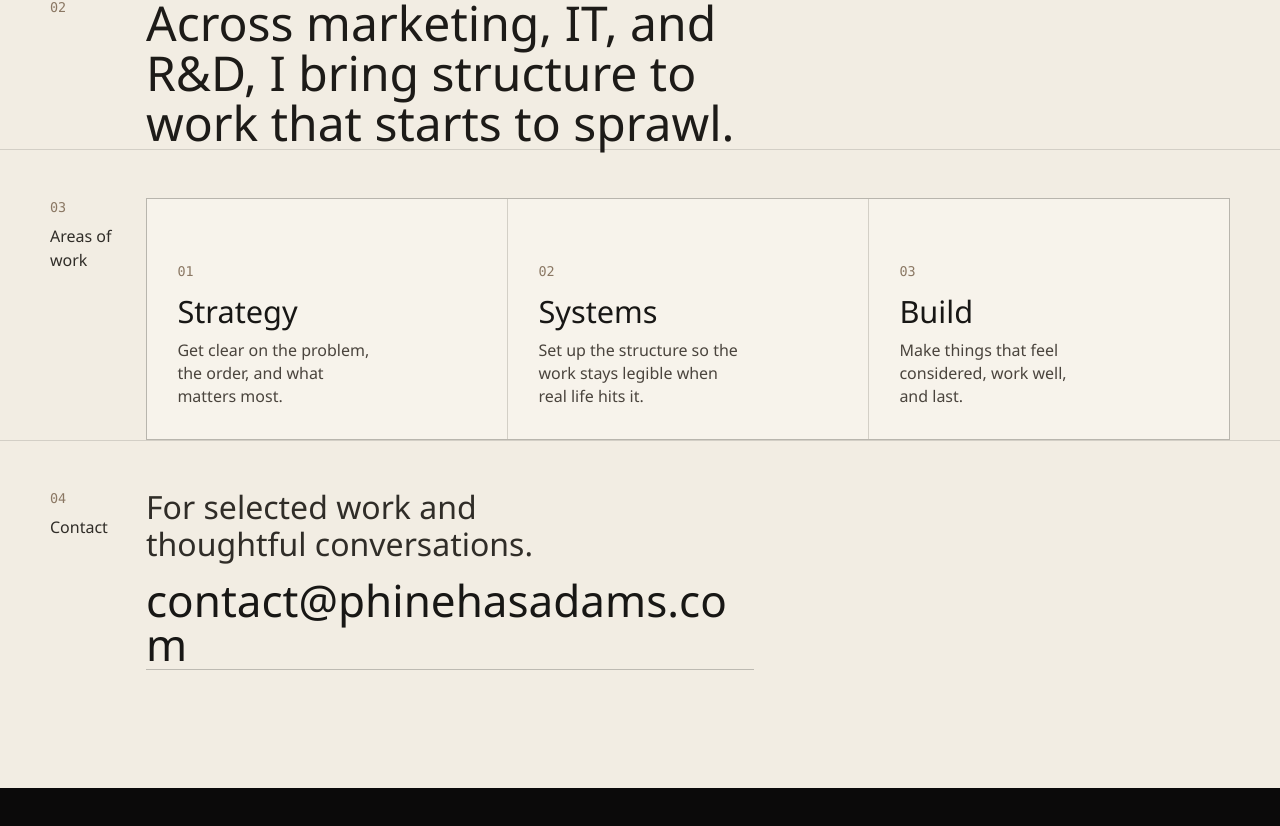
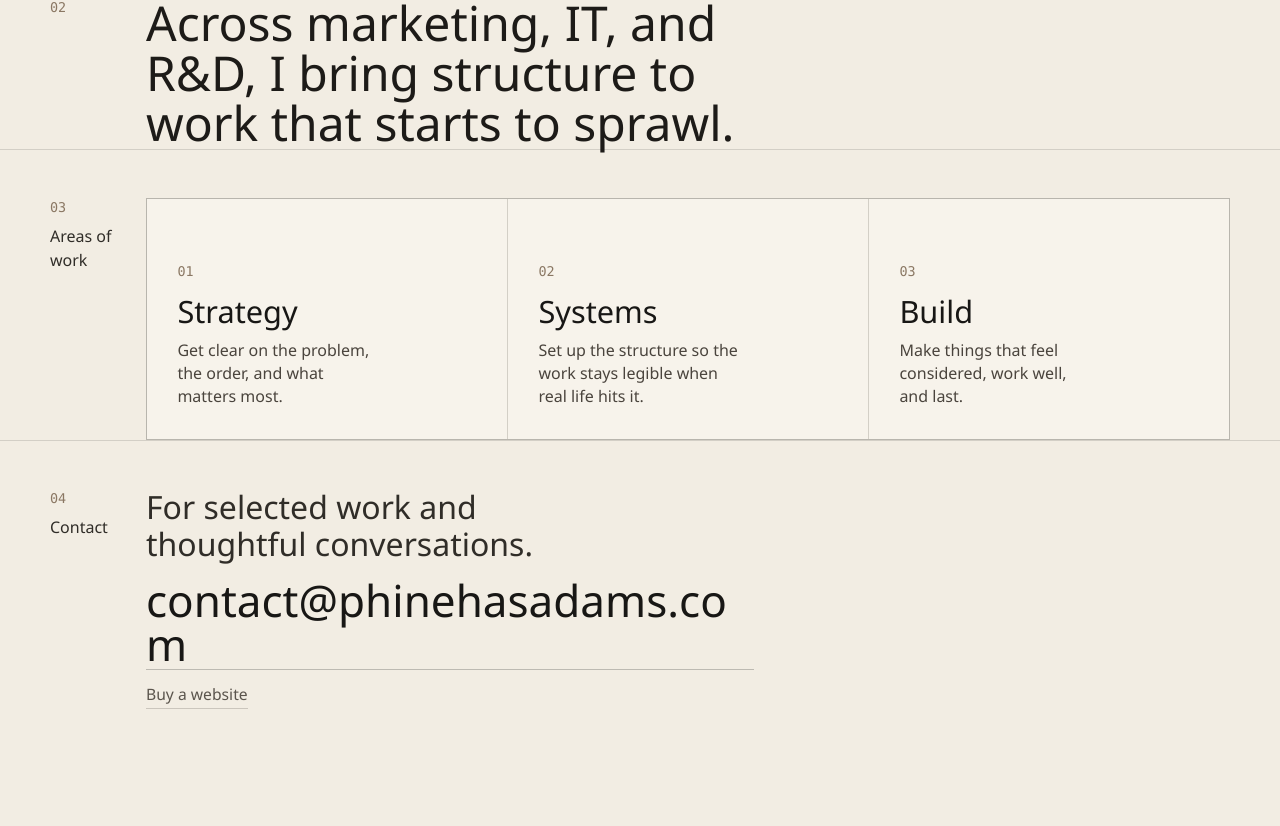
Before and after one commit to phinehas2020/phinehasadams.com, a Next.js app: page / in a window 1280 px wide. Shown: the part 796-1622 px from the top of the page. Before the commit the page ends 1584 px from the top, so only its background shows below. Built offline with nearby package versions, Linux system fonts and the light colour scheme; no server answers.

Commit message:
Add website purchase link to homepage

```diff
--- a/src/app/(site)/components/home/HomePage.module.css
+++ b/src/app/(site)/components/home/HomePage.module.css
@@ -288,6 +288,12 @@
   gap: 1rem;
 }
 
+.contactActions {
+  display: grid;
+  gap: 0.8rem;
+  justify-items: start;
+}
+
 .contactCopy {
   margin: 0;
   color: #302d28;
@@ -306,6 +312,16 @@
   text-decoration: none;
   transition: transform 180ms ease-out, color 180ms ease-out, border-color 180ms ease-out;
   word-break: break-word;
+}
+
+.secondaryLink {
+  width: fit-content;
+  color: #5b554d;
+  font-size: 0.98rem;
+  text-decoration: none;
+  border-bottom: 1px solid rgba(24, 23, 21, 0.18);
+  padding-bottom: 0.15rem;
+  transition: transform 180ms ease-out, color 180ms ease-out, border-color 180ms ease-out;
 }
 
 @media (min-width: 900px) {
@@ -345,7 +361,8 @@
 
 @media (hover: hover) {
   .topLink:hover,
-  .contactLink:hover {
+  .contactLink:hover,
+  .secondaryLink:hover {
     border-color: #181715;
     color: #181715;
     transform: translateX(2px);
@@ -360,7 +377,8 @@
 @media (prefers-reduced-motion: reduce) {
   .topLink,
   .areaCard,
-  .contactLink {
+  .contactLink,
+  .secondaryLink {
     transition: none;
   }
 }
--- a/src/app/(site)/components/home/HomePage.tsx
+++ b/src/app/(site)/components/home/HomePage.tsx
@@ -1,3 +1,4 @@
+import Link from "next/link";
 import styles from "./HomePage.module.css";
 
 interface HomePageProps {
@@ -134,9 +135,14 @@
                 <p className={styles.contactCopy}>
                   For selected work and thoughtful conversations.
                 </p>
-                <a className={styles.contactLink} href="mailto:contact@phinehasadams.com">
-                  contact@phinehasadams.com
-                </a>
+                <div className={styles.contactActions}>
+                  <a className={styles.contactLink} href="mailto:contact@phinehasadams.com">
+                    contact@phinehasadams.com
+                  </a>
+                  <Link className={styles.secondaryLink} href="/websites-for-sale">
+                    Buy a website
+                  </Link>
+                </div>
               </div>
             </div>
           </div>
```
Also changed, not shown: .claude/napkin.md.
